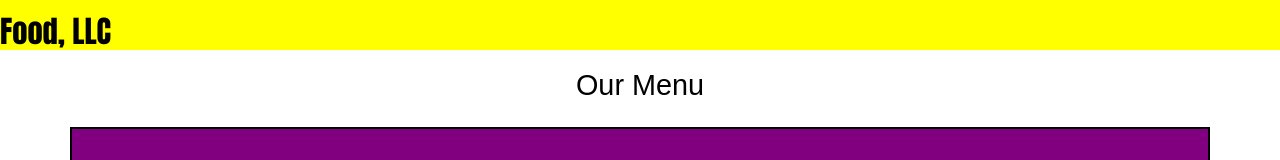
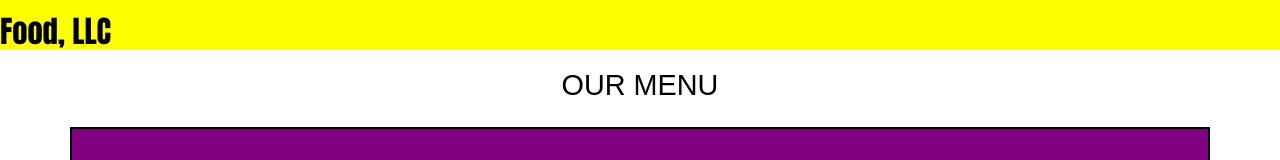
Before and after one commit to rodwater/mod3-solution, a plain HTML site: page index.html in a window 1280 px wide. Shown: the top 160 px of the page. Drawn offline with Linux system fonts and the light colour scheme.

Commit message:
4th commit

```diff
--- a/css/styles.css
+++ b/css/styles.css
@@ -1,7 +1,7 @@
 
-* {
+/** {
 	box-sizing: border-box;
-}
+}*/
 
 body {
 	color: gray;
@@ -44,7 +44,6 @@ h1 {
 h2 {
 	font-size: 1.8em;
 	color: black;
-	text-align: center;
 }
 
 h3 {
--- a/index.html
+++ b/index.html
@@ -30,7 +30,7 @@
       </nav>
     </header>
     <div id="content">
-      <h2>Our Menu</h2>
+      <h2 class="text-center text-uppercase">Our Menu</h2>
       <div class="container">
         <div class="row">
           <div id="food">
```
